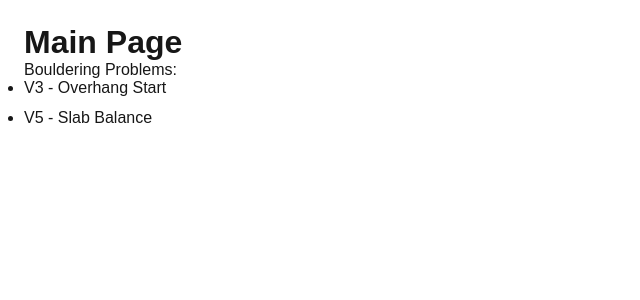
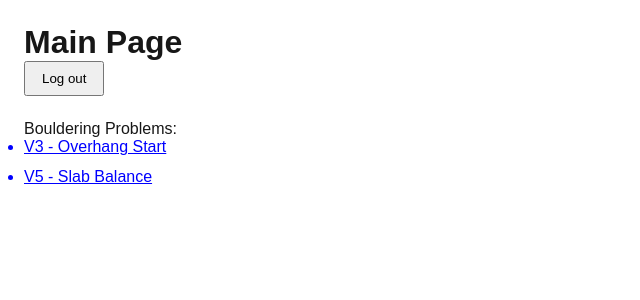
Before and after one commit to KhangNLe/V-Beta, a Next.js app in the folder v-beta/: page /main-page in a window 1280 px wide. Shown: the top 300 px of the page, without its empty margins (0-640 px from the left). Built offline with nearby package versions, Linux system fonts and the light colour scheme; no server answers; sample sign-in values are in the browser's storage.

Commit message:
Fixed main-page

```diff
--- a/v-beta/src/app/main-page/page.js
+++ b/v-beta/src/app/main-page/page.js
@@ -1,13 +1,81 @@
+"use client";
+
+import { signOut, onAuthStateChanged } from "firebase/auth";
+import { auth } from "../firebase"; // adjust path if needed
+import { useRouter } from "next/navigation";
+import { useState, useEffect } from "react";
+
 export default function MainPage() {
+  const router = useRouter();
   const problems = ["V3 - Overhang Start", "V5 - Slab Balance"];
+  const [user, setUser] = useState(null);
+  const [isLoading, setIsLoading] = useState(true);
+
+  // Listen for authentication state changes and redirect to login if the user is not authenticated
+  useEffect(() => {
+    // Subscribe to authentication state changes
+    const unsubscribe = onAuthStateChanged(auth, (currentUser) => {
+      if (!currentUser) {
+        router.push("/");
+      } else {
+        setUser(currentUser);
+      }
+      setIsLoading(false);
+    });
+
+    return () => unsubscribe(); // Clean up the subscription on unmount
+  }, []);
+
+  if (isLoading) {
+    return <div>Loading...</div>;
+  }
+
+  // Logout handler
+  const handleLogout = async () => {
+    try {
+      await signOut(auth);
+      router.push("/"); // send user back to login
+    } catch (error) {
+      console.error("Logout failed", error);
+    }
+  };
+
+  // Click handler for problem
+  const handleProblemClick = (problem) => {
+    // Replace spaces with dashes or use a proper ID for routing
+    const problemId = problem.replace(/\s+/g, "-").toLowerCase();
+    router.push(`/problem/${problemId}`);
+  };
 
   return (
     <main style={{ padding: "24px", fontFamily: "sans-serif" }}>
       <h1>Main Page</h1>
+
+      {/* Logout button */}
+      <button
+        onClick={handleLogout}
+        style={{
+          marginBottom: "24px",
+          padding: "8px 16px",
+          cursor: "pointer",
+        }}
+      >
+        Log out
+      </button>
+
       <p>Bouldering Problems:</p>
       <ul>
         {problems.map((problem) => (
-          <li key={problem} style={{ marginBottom: "12px" }}>
+          <li
+            key={problem}
+            style={{
+              marginBottom: "12px",
+              cursor: "pointer",
+              color: "blue",
+              textDecoration: "underline",
+            }}
+            onClick={() => handleProblemClick(problem)}
+          >
             {problem}
           </li>
         ))}
```
Also changed, not shown: v-beta/src/components/authentication.js (+6 -3 lines), v-beta/env.example.txt.
